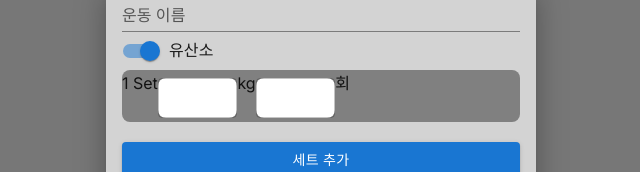
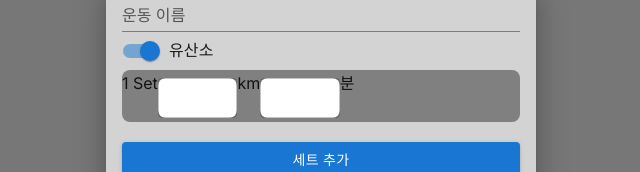
Before and after one commit to Fitapat/Fitapat-front, a Next.js app: page /createTodo in a window 1280 px wide. Both pictures are taken after a click on the button "운동 TO-DO 추가". Shown: the part 152-324 px from the top of the page, without its empty margins (319-959 px from the left). Built offline with nearby package versions, Linux system fonts and the light colour scheme.

Commit message:
fix: 유산소 스위치에 따라 todoSet 단위 바뀌게

```diff
--- a/src/app/createTodo/page.jsx
+++ b/src/app/createTodo/page.jsx
@@ -26,7 +26,7 @@ const Puller = styled(Box)(({ theme }) => ({
   left: 'calc(50% - 15px)',
 }));
 
-function TodoSet({ index }) {
+function TodoSet({ index, isAerobic }) {
   return (
     <Box
       sx={{
@@ -43,7 +43,7 @@ function TodoSet({ index }) {
         margin="dense"
         sx={{ width: '20%', backgroundColor: 'white', borderRadius: 2 }}
       ></TextField>
-      kg
+      {isAerobic ? 'km' : 'kg'}
       <TextField
         variant="outlined"
         type="number"
@@ -51,7 +51,7 @@ function TodoSet({ index }) {
         margin="dense"
         sx={{ width: '20%', backgroundColor: 'white', borderRadius: 2 }}
       ></TextField>
-      회
+      {isAerobic ? '분' : '회'}
     </Box>
   );
 }
@@ -95,7 +95,7 @@ function CreateTodoDrawer({ open, toggleDrawer, numSets, addSet }) {
 
   let todoSets = [];
   for (let i = 1; i <= numSets; i++) {
-    todoSets.push(<TodoSet index={i} key={i}></TodoSet>);
+    todoSets.push(<TodoSet index={i} key={i} isAerobic={isAerobic}></TodoSet>);
   }
 
   return (
```
